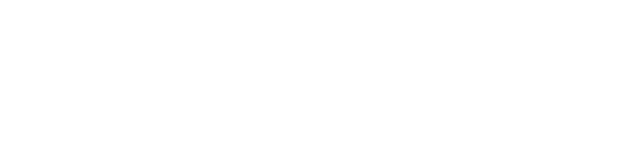
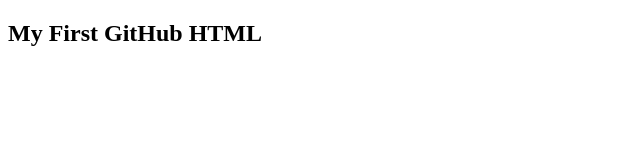
Before and after one commit to ronamadthis/myfirstpath, a plain HTML site: page index.html in a window 1280 px wide. Shown: the whole page, without its empty margins (0-640 px from the left). Drawn offline with Linux system fonts and the light colour scheme.

Commit message:
added text

```diff
--- a/index.html
+++ b/index.html
@@ -5,6 +5,9 @@
   <meta charset="UTF-8">
   <title>My file HTML </title>
 </head>
-
+<body>
+	<section>
+		<h1> My First GitHub HTML</h1>
+</body>
 
  </html>
```
